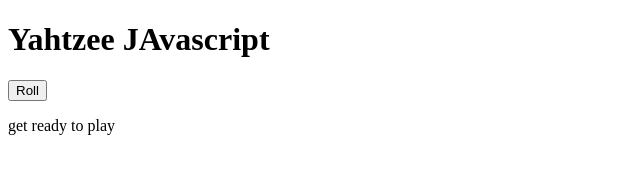
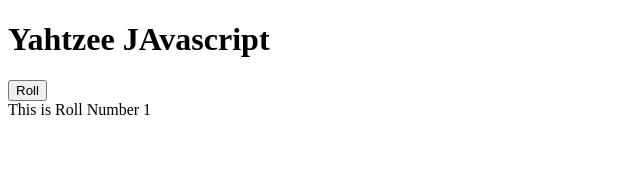
Before and after one commit to jaynorth/yahtzee-oop-javascript, a plain HTML site: page index.html in a window 1280 px wide. Both pictures are taken after a click on the button "Roll". Shown: the whole page, without its empty margins (0-640 px from the left). Drawn offline with Linux system fonts and the light colour scheme.

Commit message:
Button works to roll dice, number of roll displayed using counter ok

```diff
--- a/index.html
+++ b/index.html
@@ -14,7 +14,7 @@
 
 <h1>Yahtzee  JAvascript </h1>
 <form>
-	<input type="button" id="rollButton" value="Roll">
+	<input type="button" id="rollButton" value="Roll" onclick="roll();">
 </form>
 	<div id="content" >
 
--- a/js/yahtzee.js
+++ b/js/yahtzee.js
@@ -46,9 +46,16 @@
 	this.dice4 = dice4;
 	this.dice5 = dice5;
 
-	this.handNumber;//out of 3 throws per turn
-	this.totalGameTurn;//out of the 13 turn
+	this.handNumber=0;//out of 3 throws per turn
+	this.totalGameTurn=0;//out of the 13 turn
 	this.handResult = [dice1, dice2, dice3, dice4, dice5];
+
+	this.displayHandNumber = function (){
+		var message='This is Roll Number ' +this.handNumber ;
+		//document.write(message);
+		document.getElementById('content').innerHTML=message;
+
+	}
 
 	this.displayHand = function(){
 		console.log(this.handResult);
@@ -239,22 +246,15 @@
 var dice4 = new Dice();
 var dice5 = new Dice();
 
-dice1.roll();
-dice2.roll();
-dice3.roll();
-dice4.roll();
-dice5.roll();
 
-var value1 = dice1.getValue();//console.log(value1);
-var value2 = dice2.getValue();//console.log(value2);
-var value3 = dice3.getValue();//console.log(value3);
-var value4 = dice4.getValue();//console.log(value4);
-var value5 = dice5.getValue();//console.log(value5);
 
-var hand1 = new Hand(value1, value2, value3, value4, value5);
+
+
+
 //var hand1 = new Hand(2, 2, 3, 3, 3); //checking big straight
 
 //All checks
+/*
 hand1.displayHand();
 hand1.checkOnes();
 hand1.checkTwos();
@@ -269,3 +269,26 @@
 hand1.checkFulHouse();
 hand1.checkYahtzee();
 hand1.checkChance();
+*/
+var hand1 = new Hand(0, 0, 0, 0, 0);
+function roll(){
+
+	dice1.roll();
+	dice2.roll();
+	dice3.roll();
+	dice4.roll();
+	dice5.roll();
+	var value1 = dice1.getValue();//console.log(value1);
+	var value2 = dice2.getValue();//console.log(value2);
+	var value3 = dice3.getValue();//console.log(value3);
+	var value4 = dice4.getValue();//console.log(value4);
+	var value5 = dice5.getValue();//console.log(value5);
+	hand1.handResult=[value1, value2, value3, value4, value5];
+	hand1.handNumber +=1;
+	hand1.displayHand();
+	//console.log('hand number : ' + hand1.handNumber);
+	hand1.displayHandNumber();
+
+}
+
+//roll();
```
